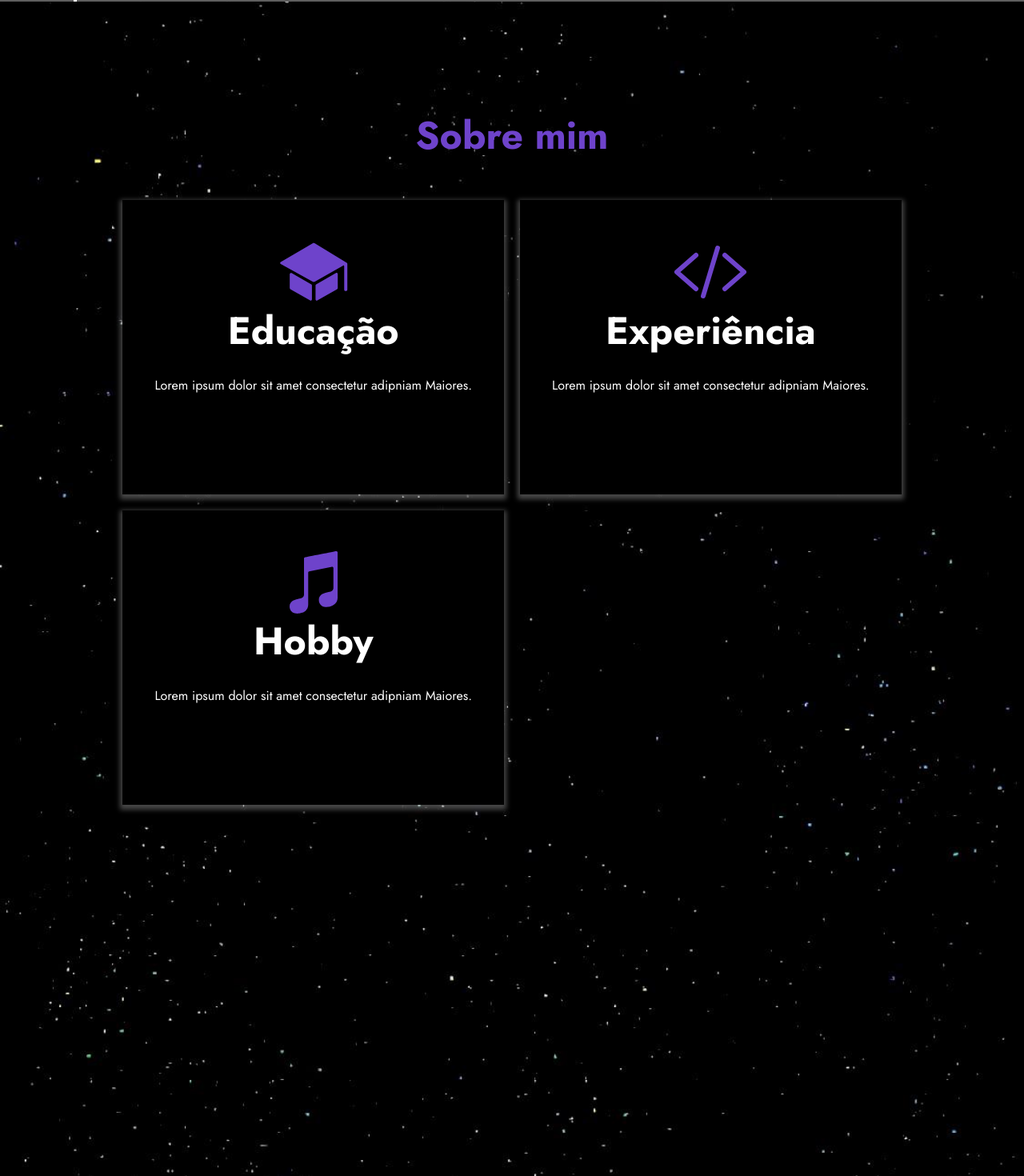
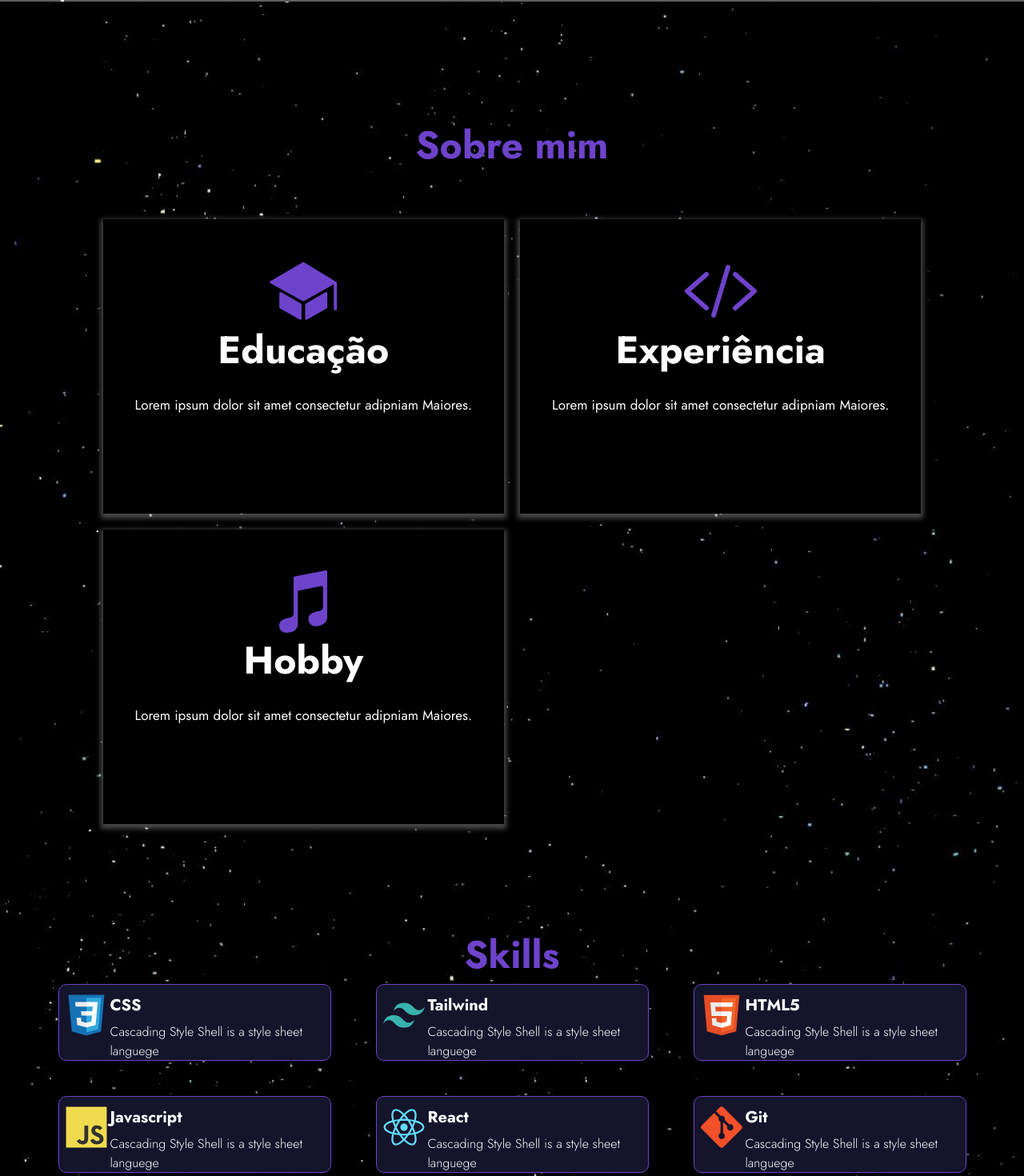
Before and after one commit to RichGuilherme/portfolio_pessoal, a React (Vite) app: page / in a window 1280 px wide. Shown: the part 798-2268 px from the top of the page at 80% size. Built offline with nearby package versions, Linux system fonts and the light colour scheme; grey boxes are pictures that could not be loaded.

Commit message:
creating the section skills

```diff
--- a/src/App.css
+++ b/src/App.css
@@ -4,3 +4,9 @@
 @tailwind base;
 @tailwind components;
 @tailwind utilities;
+
+h1 {
+    font-size: 48px;
+    font-weight: bold;
+    color: #6E43CB;
+}
--- a/src/App.jsx
+++ b/src/App.jsx
@@ -2,6 +2,7 @@ import './App.css'
 import NavBar from './components/navBar'
 import Banner from './components/banner'
 import AboutMe from './components/aboutMe'
+import Skills from './components/skills'
 import { useState, useEffect } from 'react'
 
 function App() {
@@ -21,12 +22,15 @@ function App() {
         <>
            <NavBar/>
            <main >
+
               <Banner />
+              {/* Fundo de estrelas */}
               <div className='bg-space bg-cover bg-center bg-no-repeat h-[2300px]
               relative z-10'
             //   style={{transform: `translateY(${-offset * 0.8}px)`}}
               >
                  <AboutMe />
+                 <Skills />
               </div>
            </main>
         </>
--- a/src/components/aboutMe.jsx
+++ b/src/components/aboutMe.jsx
@@ -5,12 +5,12 @@ const aboutMe = () => {
   const container = 'flex flex-col items-center  w-full max-sm:w-11/12 h-[368px] mx-auto p-10 bg-black shadow-container'
   const styleIcons = 'text-primary-200 h-[100px] w-24'
   const title = 'text-5xl font-bold'
-  const contest = 'text-center mt-8'
+  const contest = 'text-center mt-8 text-[17px]'
 
   return (
-    <section className='flex flex-col h-[660px] items-center w-full
-    font-jost text-white'>
-         <h1 className='text-5xl font-bold text-primary-200 mt-36'>Sobre mim</h1>
+    <section className='flex flex-col items-center w-full font-jost
+    text-white relative'>
+         <h1 className='mt-36'>Sobre mim</h1>
 
          <div className="grid gap-5 mt-14 lg:grid-cols-2
          2xl:grid-cols-3">
--- a/src/components/banner.jsx
+++ b/src/components/banner.jsx
@@ -8,9 +8,26 @@ import { WriteTextType } from "./writeTextType"
 import { useState, useEffect } from "react"
 
 const banner = () => {
+  const [scrolled, setScrolled] = useState(false)
   const [offset, SetOffset] = useState(0)
 
+
   const handleScroll = () => SetOffset(window.pageYOffset)
+
+  useEffect(() => {
+     const onScroll = () => {
+       if(window.scrollY > 861){
+         setScrolled(true)
+
+       }else{
+         setScrolled(false)
+       }
+     }
+
+     window.addEventListener("scroll", onScroll)
+
+     return () => window.removeEventListener("scroll", onScroll)
+  }, [])
 
 
   useEffect(() => {
@@ -22,18 +39,17 @@ const banner = () => {
 
   return (
     <div className='h-screen w-full relative font-inter'>
-      <div className="bg-banner bg-cover bg-center bg-no-repeat bg-fixed h-full
-      brightness-60 relative" ></div>
+      <div className="bg-banner bg-cover bg-center bg-no-repeat bg-fixed h-full brightness-60
+      relative" ></div>
 
        <div className="absolute top-60 w-full ease-in"
-            style={{transform: `translateY(${offset * 0.8}px)`}}
-            >
+            style={{transform: `translateY(${offset * 0.8}px)`}}>
 
-               <div className="flex flex-col items-center w-7 absolute left-20
+               <div className="flex flex-col items-center w-7 absolute left-16
                top-72 max-md:hidden">
 
                    <IconsRedeSocais flexDirection="flex-col" />
-                  <div className="h-24 bg-white w-1 mt-10 rounded-md"></div>
+                   <div className="h-24 bg-white w-1 mt-10 rounded-md"></div>
                </div>
 
           <div className="flex flex-row gap-10 justify-evenly items-center w-8/12 h-[430px] mx-auto
@@ -51,18 +67,20 @@ const banner = () => {
                       <span className="font-bold text-lg">Bem vindo ao meu portfólio!</span>
                    </div>
 
-                   <h1 className="mt-10 text-6xl font-extrabold max-lg:text-center">
+                   <h2 className="mt-10 text-6xl font-extrabold max-lg:text-center">
                     Oi!Sou Richard,
                       <p className="text-primary-200 max-w-xs max-lg:text-left">
-                        <WriteTextType texto={["Desenvolvedor Web", "Desenvolvedor Front-end"]}
-                        cursor="true" loops="{}"/>
+                        {scrolled ? "" :
+                           <WriteTextType texto={["Desenvolvedor Web", "Desenvolvedor Fron-end"]}
+                           cursor="true" loops="{}"/>
+                        }
                       </p>
-                   </h1>
+                   </h2>
 
                    <a className="flex flex-row items-center mt-7 group cursor-pointer"
                    href="">
                         <p className="text-lg font-bold">
-                        Download CV
+                          Download CV
                         </p>
 
                         <span className="border border-white rounded-full ml-1 duration-300 group-hover:ml-3
--- /dev/null
+++ b/src/components/skills.jsx
@@ -0,0 +1,109 @@
+import iconCss from '../assets/iconsLinguagens/css3-original.svg'
+import iconTailwind from '../assets/iconsLinguagens/tailwindcss-original.svg'
+import iconHTMl from '../assets/iconsLinguagens/html_original.svg'
+import iconJs from '../assets/iconsLinguagens/javascript-original.svg'
+import iconReact from '../assets/iconsLinguagens/react-original.svg'
+import iconGit from '../assets/iconsLinguagens/git-original.svg'
+
+const skills = () => {
+  const boxsTec = 'grid grid-cols-[52px_minmax(257px,_2fr)] grid-rows-2 max-w-[341px] h-24 bg-secondary-300 border border-primary-200 rounded-[10px] py-3 px-2 gap-x-1'
+  const imgTec = 'w-[54] h-[52px] float-right'
+  const tecnologia = 'text-xl font-bold'
+
+  const tecsRowOne = [
+    {
+        id: 1,
+        img: iconCss,
+        alt: "Icon css",
+        title: "CSS",
+        descrition: "Cascading Style Shell is a style sheet languege"
+    },
+    {
+        id: 2,
+        img: iconTailwind,
+        alt: "Icon tailwind",
+        title: "Tailwind",
+        descrition: "Cascading Style Shell is a style sheet languege"
+    },
+    {
+        id: 3,
+        img: iconHTMl,
+        alt: "Icon html",
+        title: "HTML5",
+        descrition: "Cascading Style Shell is a style sheet languege"
+    }
+  ]
+  const tecsRowTwo = [
+    {
+        id: 1,
+        img: iconJs,
+        alt: "Icon Javascript",
+        title: "Javascript",
+        descrition: "Cascading Style Shell is a style sheet languege"
+    },
+    {
+        id: 2,
+        img: iconReact,
+        alt: "Icon react",
+        title: "React",
+        descrition: "Cascading Style Shell is a style sheet languege"
+    },
+    {
+        id: 3,
+        img: iconGit,
+        alt: "Icon git",
+        title: "Git",
+        descrition: "Cascading Style Shell is a style sheet languege"
+    }
+  ]
+
+  return (
+
+    <section className='flex flex-col items-center w-full font-jost
+    text-white relative mt-32 '>
+        <h1>Skills</h1>
+
+        <img
+        src=""
+        alt=""
+        />
+
+        <div>
+             <div name="row One" className='flex flex-row gap-14 '>
+                 {tecsRowOne.map(({id, img, alt, title, descrition}) => (
+                     <div className={boxsTec} key={id}>
+                        <div className='row-span-2'>
+                            <img
+                            className={imgTec}
+                            src= {img}
+                            alt= {alt}
+                             />
+                        </div>
+                        <h2 className={tecnologia}>{title}</h2>
+                        <p className='font-light'>{descrition}</p>
+                     </div>
+                 ))}
+             </div>
+
+             <div name="row Two" className='flex flex-row gap-14 mt-11'>
+                 {tecsRowTwo.map(({id, img, alt, title, descrition}) => (
+                     <div className={boxsTec} key={id}>
+                        <div className='row-span-2'>
+                            <img
+                            className={imgTec}
+                            src= {img}
+                            alt= {alt}
+                             />
+                        </div>
+                        <h2 className={tecnologia}>{title}</h2>
+                        <p className='font-light'>{descrition}</p>
+                     </div>
+                 ))}
+             </div>
+
+        </div>
+    </section>
+  )
+}
+
+export default skills
--- a/src/components/writeTextType.jsx
+++ b/src/components/writeTextType.jsx
@@ -9,12 +9,10 @@ export const WriteTextType = ({texto, cursor = true, loops = {}}) => {
  })
 
   return (
-   <div>
-     <span className=''>
+     <span className='max-w-xs'>
        {text}
       {cursor ? <Cursor cursorStyle='|'/>
       : ""}
      </span>
-   </div>
   )
 }
--- a/tailwind.config.js
+++ b/tailwind.config.js
@@ -36,14 +36,24 @@ export default {
          container : "0px 3px 6px 3px rgba(255, 255, 255, 0.28)"
       },
       animation : {
-          downUpAnimation : 'downUpAnimation 3s linear infinite alternate'
+          downUpAnimation : 'downUpAnimation 3s linear infinite alternate',
+          boxLinguageAnim1 : "boxLinguageAnim1 25s ease-in-out infinite alternate;",
+          boxLinguageAnim2 : "boxLinguageAnim2 25s ease-in-out infinite alternate;"
       },
       keyframes : {
           downUpAnimation : {
             "0%" : {},
             "50%" : {transform: "translateY(-20px)"},
            "100%" : {transform: "translateY(20px)"}
-      }
+      },
+         boxLinguageAnim1 : {
+           "from" : {transform: "translateX(-52%)"},
+           "to" : {transform: "translateX(0%)"}
+         },
+         boxLinguageAnim2 :{
+          "from" : {transform: "translateX(0%)"},
+          "to" : {transform: "translateX(-52%)"}
+         }
     },
   },
   plugins: [],
```
Also changed, not shown: src/assets/iconsLinguagens/tailwindcss-original.svg.
